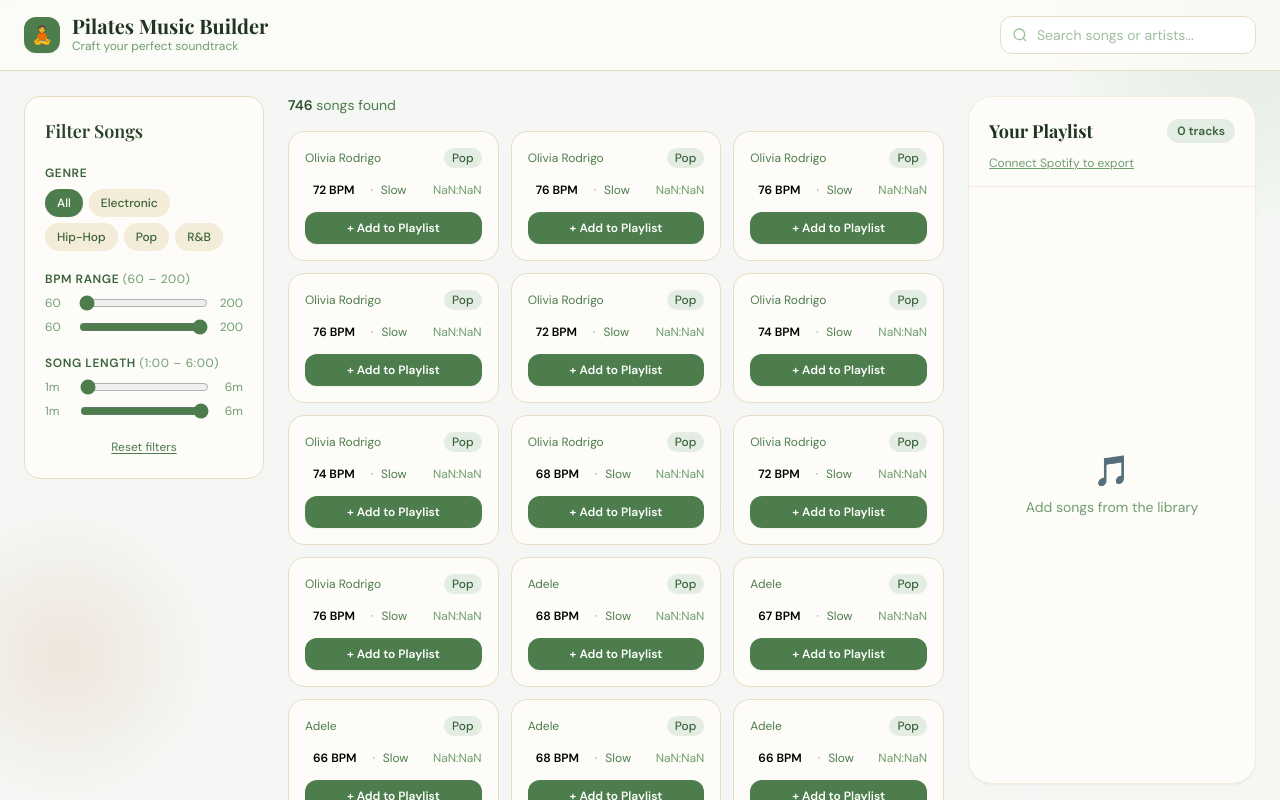
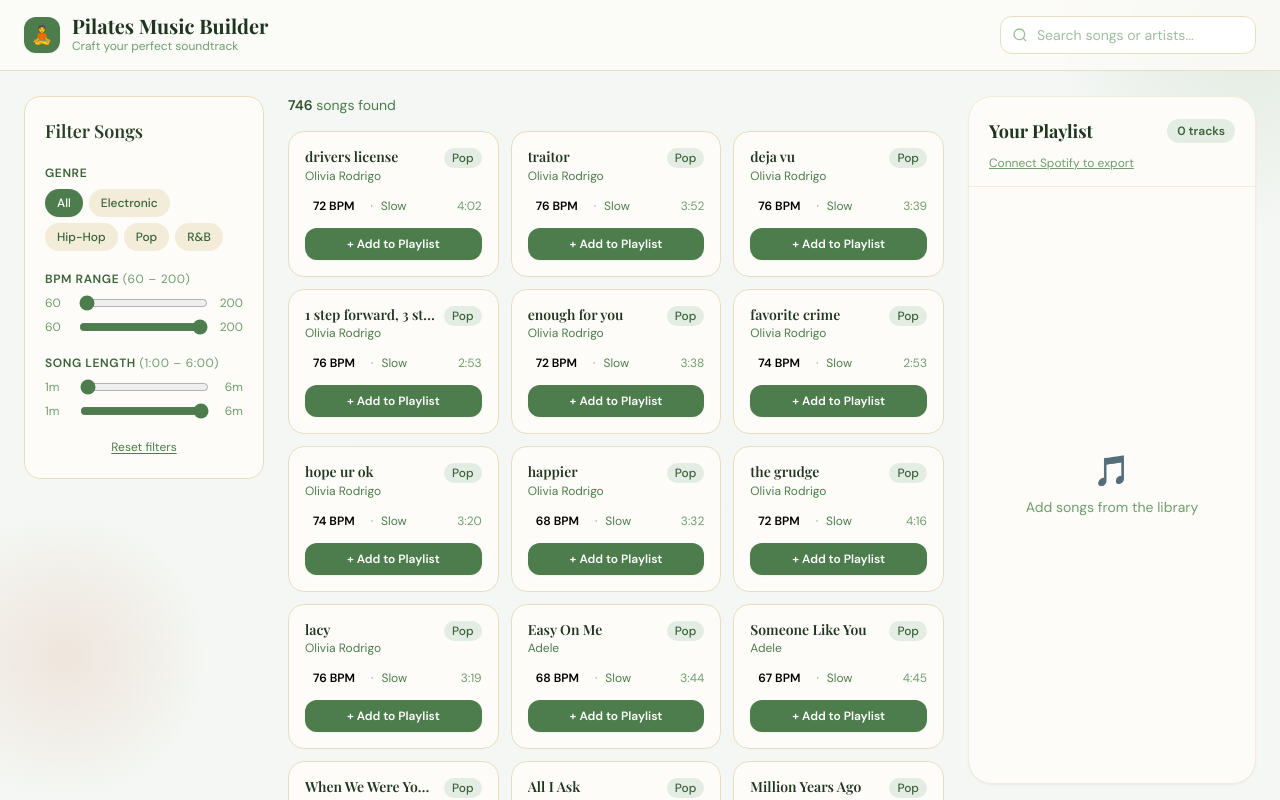
Before and after one commit to t4lh4s/pilates-music-builder, a Next.js app: page / in a window 1280 px wide. Shown: the top 800 px of the page. Built offline with nearby package versions, Linux system fonts and the light colour scheme; a web font is replaced by a local one.

Commit message:
fix song title, duration display, and search

```diff
--- a/app/page.tsx
+++ b/app/page.tsx
@@ -41,7 +41,7 @@
     const res = await fetch(`/api/songs?${params}`)
     const data = await res.json()
     const filtered = search.trim()
-      ? data.filter((s: Song) => s.name.toLowerCase().includes(search.toLowerCase()) || s.artist.toLowerCase().includes(search.toLowerCase()))
+      ? data.filter((s: Song) => s.title.toLowerCase().includes(search.toLowerCase()) || s.artist.toLowerCase().includes(search.toLowerCase()))
       : data
     setSongs(filtered)
     setLoading(false)
--- a/components/SongCard.tsx
+++ b/components/SongCard.tsx
@@ -14,7 +14,7 @@
       {/* Genre pill */}
       <div className="flex items-start justify-between gap-2 mb-3">
         <div className="flex-1 min-w-0">
-          <h3 className="font-display text-sm font-semibold text-sage-900 truncate leading-tight">{song.name}</h3>
+          <h3 className="font-display text-sm font-semibold text-sage-900 truncate leading-tight">{song.title}</h3>
           <p className="text-xs text-sage-500 mt-0.5 truncate">{song.artist}</p>
         </div>
         <span className="shrink-0 text-xs font-medium px-2 py-0.5 rounded-full bg-sage-100 text-sage-600">
@@ -29,7 +29,7 @@
         </span>
         <span className="text-xs text-sage-400">·</span>
         <span className="text-xs text-sage-500">{bpmLabel(song.bpm)}</span>
-        <span className="text-xs text-sage-400 ml-auto">{formatDuration(song.length)}</span>
+        <span className="text-xs text-sage-400 ml-auto">{formatDuration(song.duration)}</span>
       </div>
 
       {/* Add button */}
```
Also changed, not shown: 1 other file (tests, documents, lock files or other folders).
